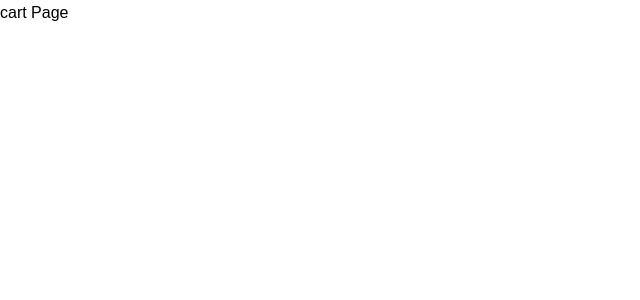
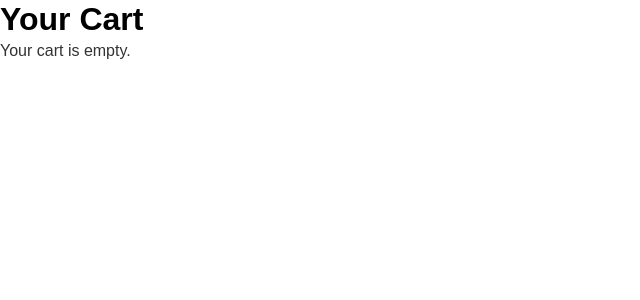
Before and after one commit to MokayaBenedict/GSNECW-FRONTEND, a React (Vite) app in the folder gsnecw-frontend/: page /cart in a window 1280 px wide. Shown: the top 300 px of the page, without its empty margins (0-640 px from the left). Built offline with nearby package versions, Linux system fonts and the light colour scheme.

Commit message:
cart done

```diff
--- a/gsnecw-frontend/src/App.jsx
+++ b/gsnecw-frontend/src/App.jsx
@@ -1,10 +1,12 @@
 import React from 'react';
 import { BrowserRouter, Route, Routes } from 'react-router-dom';
 import { AuthProvider } from './context/AppContext.jsx';
+import { CartProvider } from './context/CartContext.jsx';
 import Signup from './components/Signup.jsx';
 import Login from './components/login.jsx';
 import Store from './components/store.jsx';
 import ProductCard from './components/Productcard.jsx';
+import Cart from './components/Cart.jsx';
 import NotFound from './components/NotFound';
 import Header from './components/header.jsx';
 import Footer from './components/footer.jsx';
@@ -13,6 +15,7 @@ import Favorites from './components/favorites.jsx';
 function App() {
   return (
     <AuthProvider>
+      <CartProvider>
       <BrowserRouter>
         <Routes>
           <Route path="/" element={<Login />} />
@@ -36,11 +39,12 @@ function App() {
           />
           <Route path="/productcard" element={<ProductCard />} />
           <Route path="/favorites" element={<Favorites />} />
-          <Route path="/cart" element={<div>cart Page</div>} />
+          <Route path="/cart" element={<Cart/>} />
           <Route path="*" element={<NotFound />} />
 
         </Routes>
       </BrowserRouter>
+      </CartProvider>
     </AuthProvider>
   );
 }
--- /dev/null
+++ b/gsnecw-frontend/src/components/Cart.css
@@ -0,0 +1,42 @@
+.cart-container {
+    padding: 20px;
+    max-width: 800px;
+    margin: 0 auto;
+}
+
+.cart-list {
+    list-style-type: none;
+    padding: 0;
+}
+
+.cart-item {
+    display: flex;
+    align-items: center;
+    margin-bottom: 20px;
+}
+
+.cart-item img {
+    width: 100px;
+    height: auto;
+    margin-right: 20px;
+}
+
+.cart-summary {
+    margin-top: 20px;
+    display: flex;
+    justify-content: space-between;
+    align-items: center;
+}
+
+.checkout-button {
+    padding: 10px 20px;
+    background-color: #f0385e;
+    color: white;
+    border: none;
+    cursor: pointer;
+    border-radius: 4px;
+}
+
+.checkout-button:hover {
+    opacity: 0.8;
+}
--- /dev/null
+++ b/gsnecw-frontend/src/components/Cart.jsx
@@ -0,0 +1,45 @@
+import React from "react";
+import { useCart } from "../context/CartContext";
+
+const Cart = () => {
+    const { cart, dispatch } = useCart();
+
+    const handleRemoveFromCart = (product) => {
+        dispatch({ type: 'Remove_from_cart', payload: product });
+    };
+
+    const getTotalPrice = () => {
+        return cart.reduce((total, product) => total + product.price * product.quantity, 0);
+    };
+
+    return (
+        <div className="cart-container">
+            <h1>Your Cart</h1>
+            {cart.length === 0 ? (
+                <p>Your cart is empty.</p>
+            ) : (
+                <>
+                    <ul className="cart-list">
+                        {cart.map((product) => (
+                            <li key={product.id} className="cart-item">
+                                <img src={product.image_url} alt={product.name} />
+                                <div>
+                                    <h2>{product.name}</h2>
+                                    <p>Ksh:{product.price}</p>
+                                    <p>Quantity: {product.quantity}</p>
+                                    <button onClick={() => handleRemoveFromCart(product)}>Remove</button>
+                                </div>
+                            </li>
+                        ))}
+                    </ul>
+                    <div className="cart-summary">
+                        <h2>Total: Ksh{getTotalPrice().toFixed(2)}</h2>
+                        <button className="checkout-button">Proceed to Checkout</button>
+                    </div>
+                </>
+            )}
+        </div>
+    );
+};
+
+export default Cart;
--- a/gsnecw-frontend/src/components/Productcard.jsx
+++ b/gsnecw-frontend/src/components/Productcard.jsx
@@ -2,9 +2,12 @@ import React from 'react';
 import Swal from 'sweetalert2';
 import './ProductCard.css';
 import Footer from './footer';
+import { useCart } from '../context/CartContext';
 
 const ProductCard = ({ product }) => {
+  const { dispatch } = useCart();
   const handleAddToCart = () => {
+    dispatch({type: 'Add_to_cart', payload: product});
     Swal.fire({
       position: 'center',
       icon: 'success',
@@ -39,7 +42,7 @@ const ProductCard = ({ product }) => {
         {/* <h2 className="stock">{product.stock}</h2> items remaining */}
       </div>
       <div className="actions">
-        <button className="buy-now">Buy Now</button>
+        <button className="buy-now"onClick={handleAddToCart}>Buy Now</button>
         <div className="icon-buttons">
           <button className="icon-button" onClick={handleAddToFavorites}>
             <svg width="18" height="16" viewBox="0 0 18 16" fill="none" xmlns="http://www.w3.org/2000/svg">
--- /dev/null
+++ b/gsnecw-frontend/src/context/CartContext.jsx
@@ -0,0 +1,40 @@
+import React, { createContext, useReducer, useContext } from 'react';
+
+const Add_to_cart = 'Add_to_cart';
+const Remove_from_cart = 'Remove_from_cart';
+const clear_cart = 'clear_cart';
+
+const CartContext = createContext();
+
+const cartReducer = (state, action) => {
+    switch (action.type) {
+        case Add_to_cart:
+            const existingItem = state.find(item => item.id === action.payload.id);
+            if (existingItem) {
+                return state.map(item =>
+                    item.id === action.payload.id
+                        ? { ...item, quantity: item.quantity + 1 }
+                        : item
+                );
+            } else {
+                return [...state, { ...action.payload, quantity: 1 }];
+            }
+        case Remove_from_cart:
+            return state.filter(item => item.id !== action.payload.id);
+        case clear_cart:
+            return [];
+        default:
+            return state;
+    }
+};
+export const CartProvider = ({ children }) => {
+    const [cart, dispatch] = useReducer(cartReducer, []);
+
+    return (
+        <CartContext.Provider value={{ cart, dispatch }}>
+            {children}
+        </CartContext.Provider>
+    );
+};
+
+export const useCart = () => useContext(CartContext);
```
Also changed, not shown: gsnecw-frontend/src/components/main.js (deleted, +0 -18 lines), gsnecw-frontend/src/components/store.js (deleted, +0 -59 lines), gsnecw-frontend/src/components/cart.jsx (deleted), 1 other file (tests, documents, lock files or other folders).
